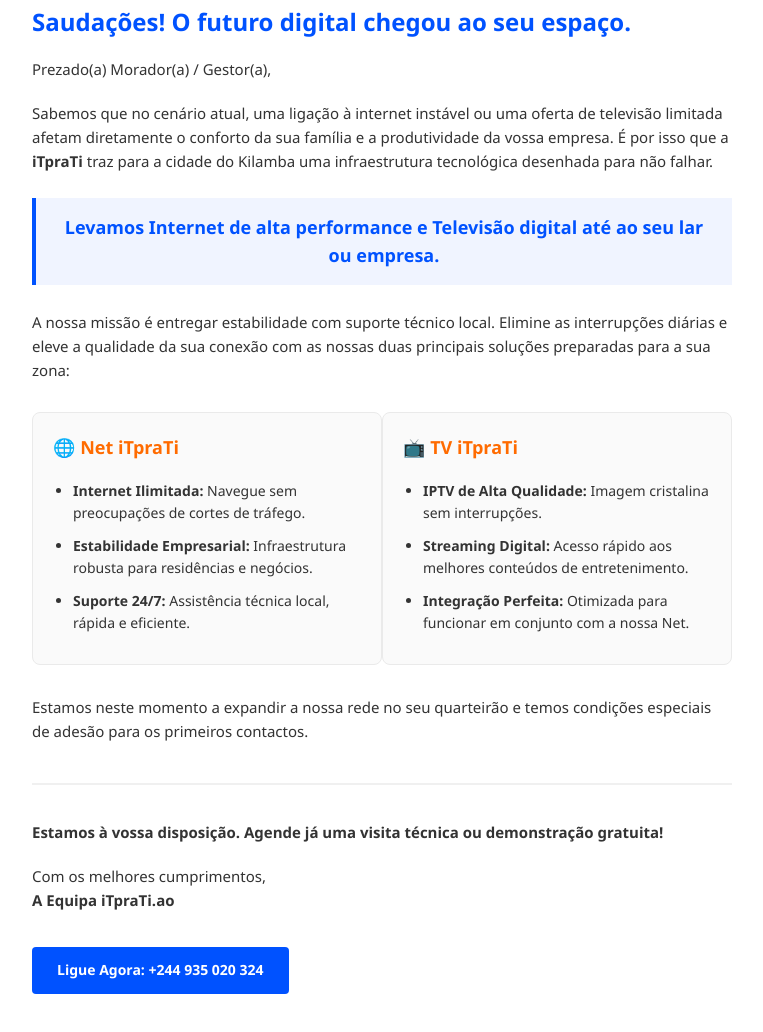
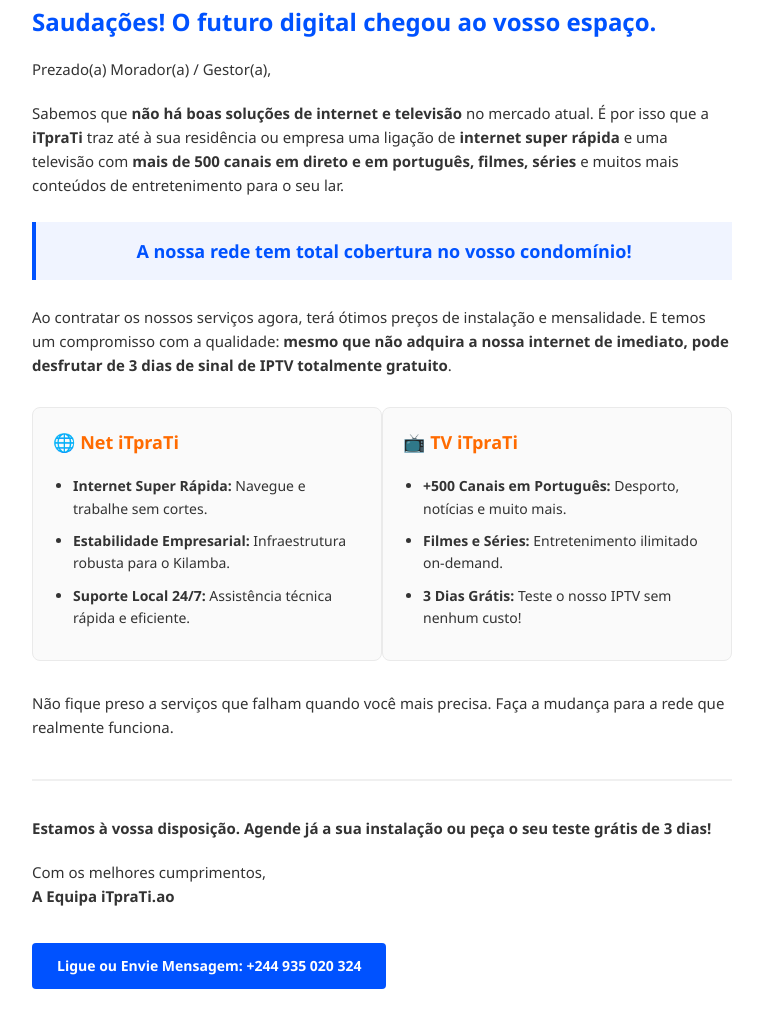
Before and after one commit to chavesfilip/itprati, a plain HTML site: page carta.html in a window 1280 px wide. Shown: the part 228-1260 px from the top of the page, without its empty margins (258-1021 px from the left). Drawn offline with Linux system fonts and the light colour scheme.

Commit message:
Revise contact details and marketing text
Updated contact information and promotional content in carta.html.

```diff
--- a/carta.html
+++ b/carta.html
@@ -103,48 +103,48 @@
             <div class="contact-info">
                 <strong>Tecnologia e Conectividade</strong><br>
                 Luanda, Angola<br>
-                Tel: +244 941 473 345<br>
+                Tel: +244 935 020 324<br>
                 net.itprati.ao | tv.itprati.ao
             </div>
         </div>
 
-        <h1>Saudações! O futuro digital chegou ao seu espaço.</h1>
+        <h1>Saudações! O futuro digital chegou ao vosso espaço.</h1>
 
         <p>Prezado(a) Morador(a) / Gestor(a),</p>
 
-        <p>Sabemos que no cenário atual, uma ligação à internet instável ou uma oferta de televisão limitada afetam diretamente o conforto da sua família e a produtividade da vossa empresa. É por isso que a <strong>iTpraTi</strong> traz para a cidade do Kilamba uma infraestrutura tecnológica desenhada para não falhar.</p>
+        <p>Sabemos que <strong>não há boas soluções de internet e televisão</strong> no mercado atual. É por isso que a <strong>iTpraTi</strong> traz até à sua residência ou empresa uma ligação de <strong>internet super rápida</strong> e uma televisão com <strong>mais de 500 canais em direto e em português, filmes, séries</strong> e muitos mais conteúdos de entretenimento para o seu lar.</p>
 
         <div class="highlight">
-            Levamos Internet de alta performance e Televisão digital até ao seu lar ou empresa.
+            A nossa rede tem total cobertura no vosso condomínio!
         </div>
 
-        <p>A nossa missão é entregar estabilidade com suporte técnico local. Elimine as interrupções diárias e eleve a qualidade da sua conexão com as nossas duas principais soluções preparadas para a sua zona:</p>
+        <p>Ao contratar os nossos serviços agora, terá ótimos preços de instalação e mensalidade. E temos um compromisso com a qualidade: <strong>mesmo que não adquira a nossa internet de imediato, pode desfrutar de 3 dias de sinal de IPTV totalmente gratuito</strong>.</p>
 
         <div class="services">
             <div class="service-box">
                 <h3>🌐 Net iTpraTi</h3>
                 <ul>
-                    <li><strong>Internet Ilimitada:</strong> Navegue sem preocupações de cortes de tráfego.</li>
-                    <li><strong>Estabilidade Empresarial:</strong> Infraestrutura robusta para residências e negócios.</li>
-                    <li><strong>Suporte 24/7:</strong> Assistência técnica local, rápida e eficiente.</li>
+                    <li><strong>Internet Super Rápida:</strong> Navegue e trabalhe sem cortes.</li>
+                    <li><strong>Estabilidade Empresarial:</strong> Infraestrutura robusta para o Kilamba.</li>
+                    <li><strong>Suporte Local 24/7:</strong> Assistência técnica rápida e eficiente.</li>
                 </ul>
             </div>
             <div class="service-box">
                 <h3>📺 TV iTpraTi</h3>
                 <ul>
-                    <li><strong>IPTV de Alta Qualidade:</strong> Imagem cristalina sem interrupções.</li>
-                    <li><strong>Streaming Digital:</strong> Acesso rápido aos melhores conteúdos de entretenimento.</li>
-                    <li><strong>Integração Perfeita:</strong> Otimizada para funcionar em conjunto com a nossa Net.</li>
+                    <li><strong>+500 Canais em Português:</strong> Desporto, notícias e muito mais.</li>
+                    <li><strong>Filmes e Séries:</strong> Entretenimento ilimitado on-demand.</li>
+                    <li><strong>3 Dias Grátis:</strong> Teste o nosso IPTV sem nenhum custo!</li>
                 </ul>
             </div>
         </div>
 
-        <p style="margin-top: 30px;">Estamos neste momento a expandir a nossa rede no seu quarteirão e temos condições especiais de adesão para os primeiros contactos.</p>
+        <p style="margin-top: 30px;">Não fique preso a serviços que falham quando você mais precisa. Faça a mudança para a rede que realmente funciona.</p>
 
         <div class="footer">
-            <p><strong>Estamos à vossa disposição. Agende já uma visita técnica ou demonstração gratuita!</strong></p>
+            <p><strong>Estamos à vossa disposição. Agende já a sua instalação ou peça o seu teste grátis de 3 dias!</strong></p>
             <p>Com os melhores cumprimentos,<br><strong>A Equipa iTpraTi.ao</strong></p>
-            <a href="https://ola.itprati.ao" class="cta-button">Ligue Agora: +244 935 020 324</a>
+            <a href="https://wa.me/244935020324" class="cta-button">Ligue ou Envie Mensagem: +244 935 020 324</a>
         </div>
     </div>
 </body>
```
